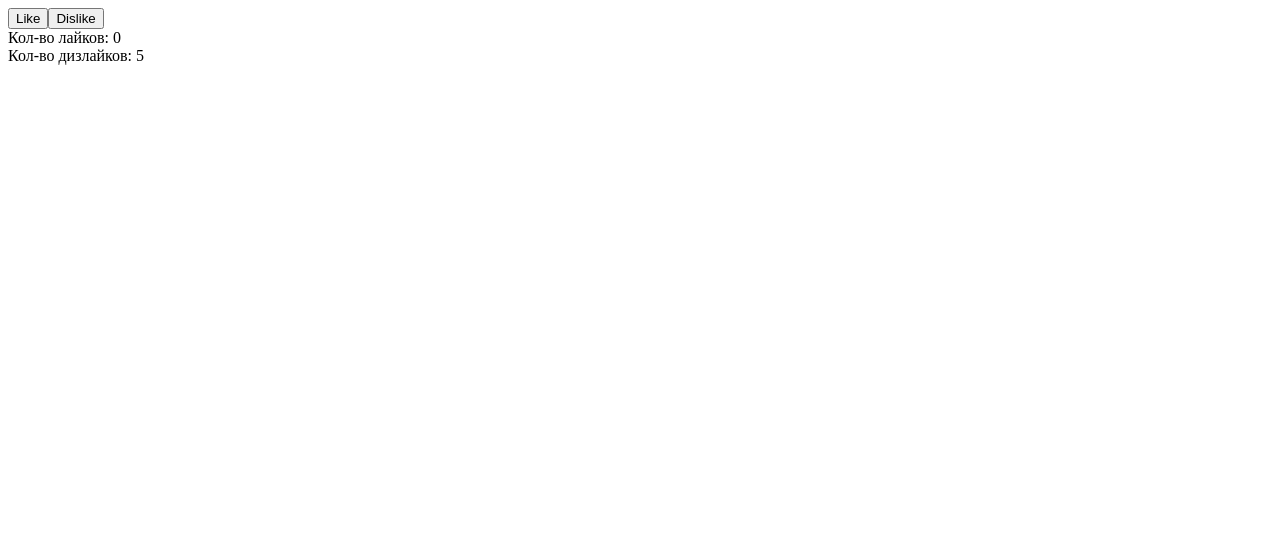
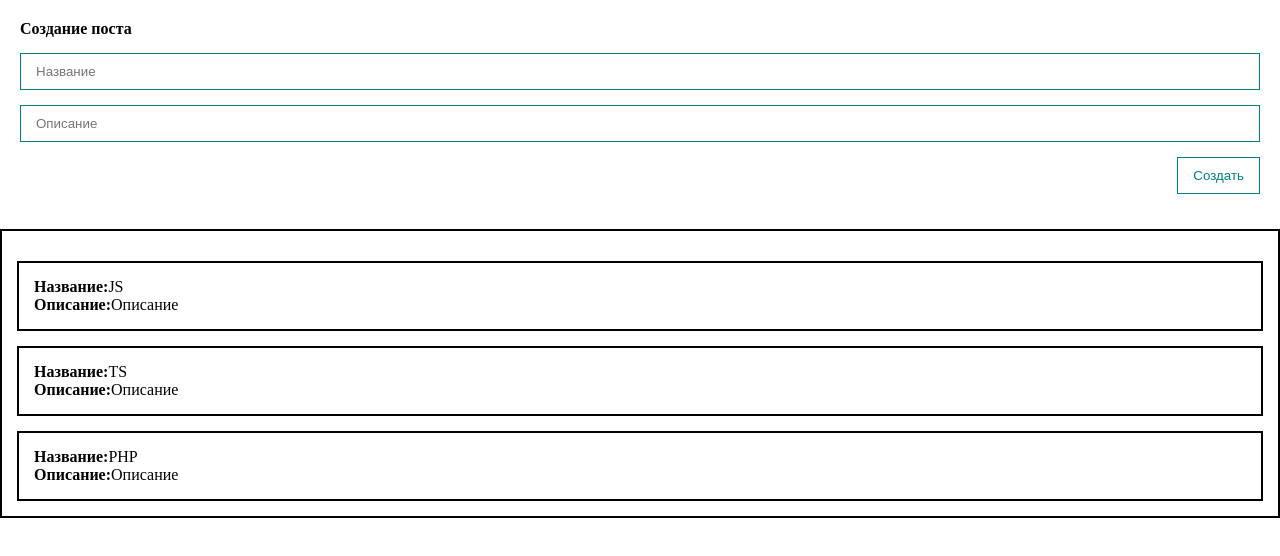
Before and after one commit to Wall4216/vue, a Vue app: page / in a window 1280 px wide. Shown: the top 556 px of the page. Built offline with nearby package versions, Linux system fonts and the light colour scheme; the HTML template or start-up script is replaced by a standard one.

Commit message:
add post creation system

```diff
--- a/src/App.vue
+++ b/src/App.vue
@@ -1,11 +1,18 @@
 <template>
   <div>
-    <div>
-      <button v-on:click="addLikes">Like</button>
-      <button v-on:click="addDislike"> Dislike</button>
+    <form style="padding: 20px" @submit.prevent>
+      <h4>Создание поста</h4>
+      <input @input="title=$event.target.value" v-bind:value="title" class="input" type="text" placeholder="Название">
+      <input @input="body=$event.target.value" v-bind:value="body" class="input" type="text" placeholder="Описание">
+      <button class="btn" @click="createPost">Создать</button>
+    </form>
+    <div class="post">
+      <div class="post" v-for="post in posts">
+        <div><strong>Название:</strong>{{ post.title }}</div>
+        <div><strong>Описание:</strong>{{ post.body }}</div>
+      </div>
     </div>
-    <div>Кол-во лайков: {{ likes }}</div>
-    <div>Кол-во дизлайков: {{ dislikes }}</div>
+
   </div>
 </template>
 
@@ -13,22 +20,66 @@
 export default {
   data() {
     return {
-      likes: 0,
-      dislikes: 5,
+      posts: [
+        {id: 1, title: 'JS', body: 'Описание'},
+        {id: 2, title: 'TS', body: 'Описание'},
+        {id: 3, title: 'PHP', body: 'Описание'},
+      ],
+      title: '',
+      body: '',
     }
   },
   name: "App",
   methods: {
-    addLikes(){
-      this.likes +=1;
-    },
-    addDislike(){
-      this.dislikes +=1;
+
+    createPost()
+    {
+      const newPost =
+          {
+            id: Date.now(),
+            title: this.title,
+            body: this.body
+          }
+          this.posts.push(newPost);
+          this.body = '';
+          this.title = '';
     }
   }
 }
 </script>
 
-<style scoped>
+<style>
+* {
+  margin: 0;
+  padding: 0;
+  box-sizing: border-box;
+}
 
+.post{
+  padding: 15px;
+  border: 2px black solid;
+  margin-top: 15px;
+}
+
+.input
+{
+  width: 100%;
+  border: 1px solid teal;
+  padding: 10px 15px;
+  margin-top: 15px;
+}
+
+form {
+  display: flex;
+  flex-direction: column;
+}
+
+.btn {
+  align-self: flex-end;
+  margin-top: 15px;
+  padding: 10px 15px;
+  background: none;
+  color: teal;
+  border: 1px solid teal;
+}
 </style>
```
